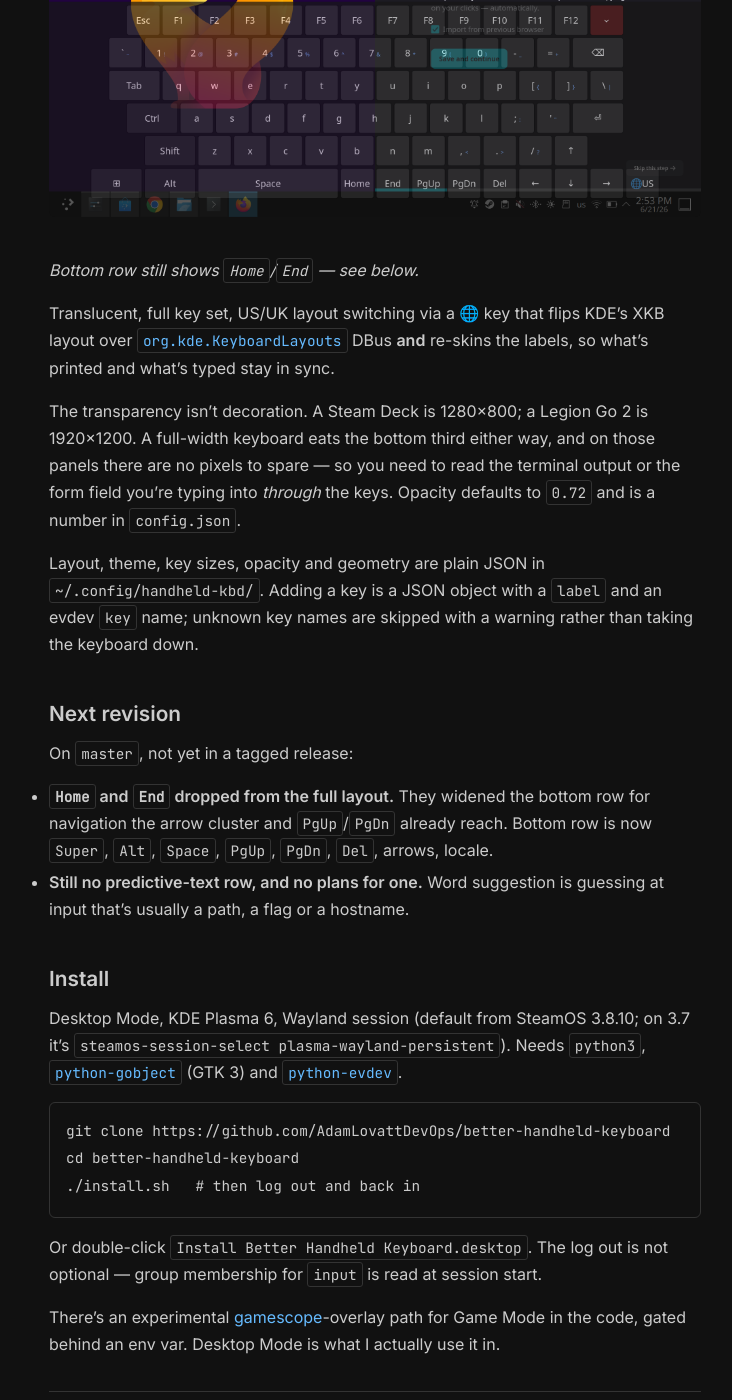
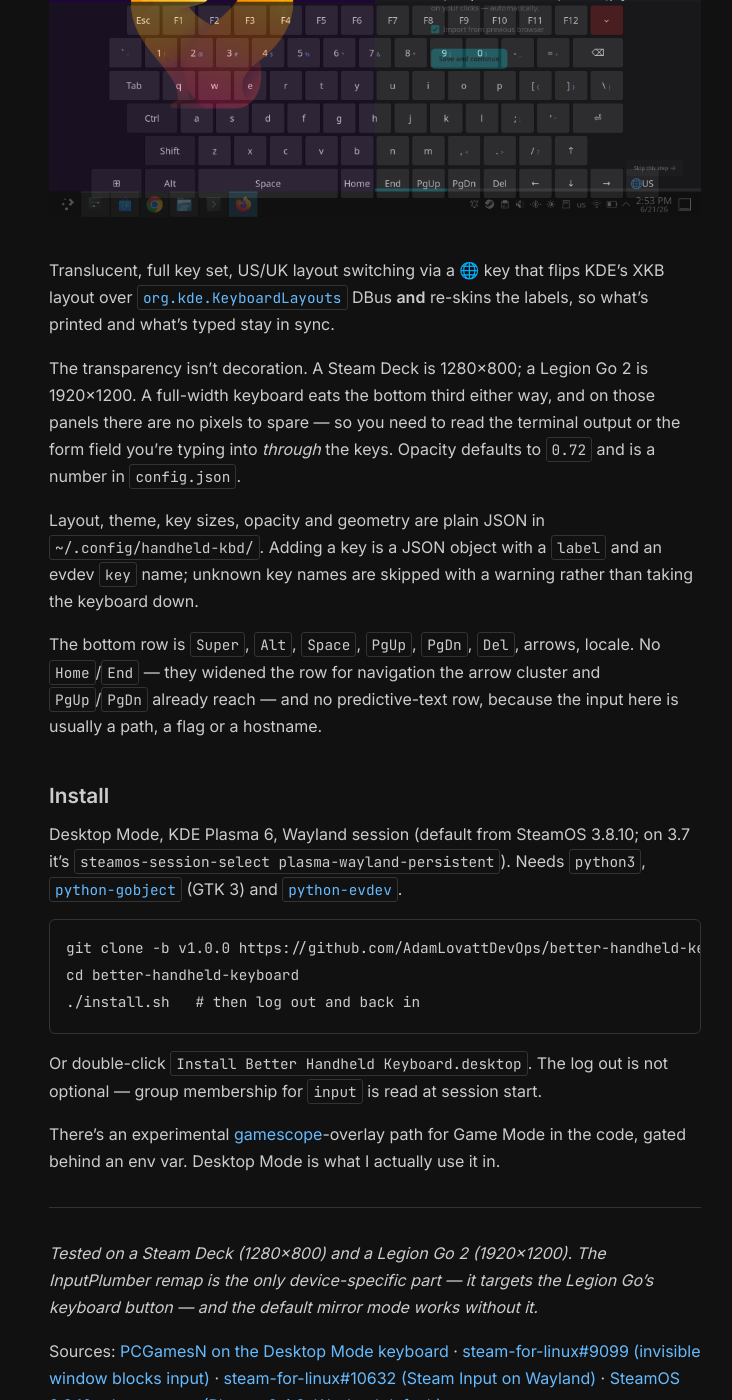
Before and after one commit to AdamLovattDevOps/adamlovattdevops.github.io, a Jekyll site: the page built from _posts/2026-08-05-steam-deck-keyboard.md, in a window 1280 px wide and 1400 px high, scrolled down 5751 px. Shown: the whole window, without its empty margins (265-997 px from the left). Built offline with Jekyll 4.4.1, drawn with Linux system fonts in a browser that asks for light colours.

Commit message:
Point at the v1.0.0 release and state the layout as shipped

````diff
--- a/_posts/2026-08-05-steam-deck-keyboard.md
+++ b/_posts/2026-08-05-steam-deck-keyboard.md
@@ -91,27 +91,20 @@ The daemon also watchdogs the keyboard process: its Wayland connection drops whe
 
 ![Better Handheld Keyboard over Firefox](/assets/images/handheld-kbd-screenshot.png)
 
-*Bottom row still shows `Home`/`End` — see below.*
-
 Translucent, full key set, US/UK layout switching via a 🌐 key that flips KDE's XKB layout over [`org.kde.KeyboardLayouts`](https://invent.kde.org/plasma/kwin/-/blob/master/src/keyboard_layout.cpp) DBus **and** re-skins the labels, so what's printed and what's typed stay in sync.
 
 The transparency isn't decoration. A Steam Deck is 1280×800; a Legion Go 2 is 1920×1200. A full-width keyboard eats the bottom third either way, and on those panels there are no pixels to spare — so you need to read the terminal output or the form field you're typing into *through* the keys. Opacity defaults to `0.72` and is a number in `config.json`.
 
 Layout, theme, key sizes, opacity and geometry are plain JSON in `~/.config/handheld-kbd/`. Adding a key is a JSON object with a `label` and an evdev `key` name; unknown key names are skipped with a warning rather than taking the keyboard down.
 
-## Next revision
-
-On `master`, not yet in a tagged release:
-
-- **`Home` and `End` dropped from the full layout.** They widened the bottom row for navigation the arrow cluster and `PgUp`/`PgDn` already reach. Bottom row is now `Super`, `Alt`, `Space`, `PgUp`, `PgDn`, `Del`, arrows, locale.
-- **Still no predictive-text row, and no plans for one.** Word suggestion is guessing at input that's usually a path, a flag or a hostname.
+The bottom row is `Super`, `Alt`, `Space`, `PgUp`, `PgDn`, `Del`, arrows, locale. No `Home`/`End` — they widened the row for navigation the arrow cluster and `PgUp`/`PgDn` already reach — and no predictive-text row, because the input here is usually a path, a flag or a hostname.
 
 ## Install
 
 Desktop Mode, KDE Plasma 6, Wayland session (default from SteamOS 3.8.10; on 3.7 it's `steamos-session-select plasma-wayland-persistent`). Needs `python3`, [`python-gobject`](https://pygobject.gnome.org/) (GTK 3) and [`python-evdev`](https://python-evdev.readthedocs.io/en/latest/).
 
 ```bash
-git clone https://github.com/AdamLovattDevOps/better-handheld-keyboard
+git clone -b v1.0.0 https://github.com/AdamLovattDevOps/better-handheld-keyboard
 cd better-handheld-keyboard
 ./install.sh   # then log out and back in
 ```
````
